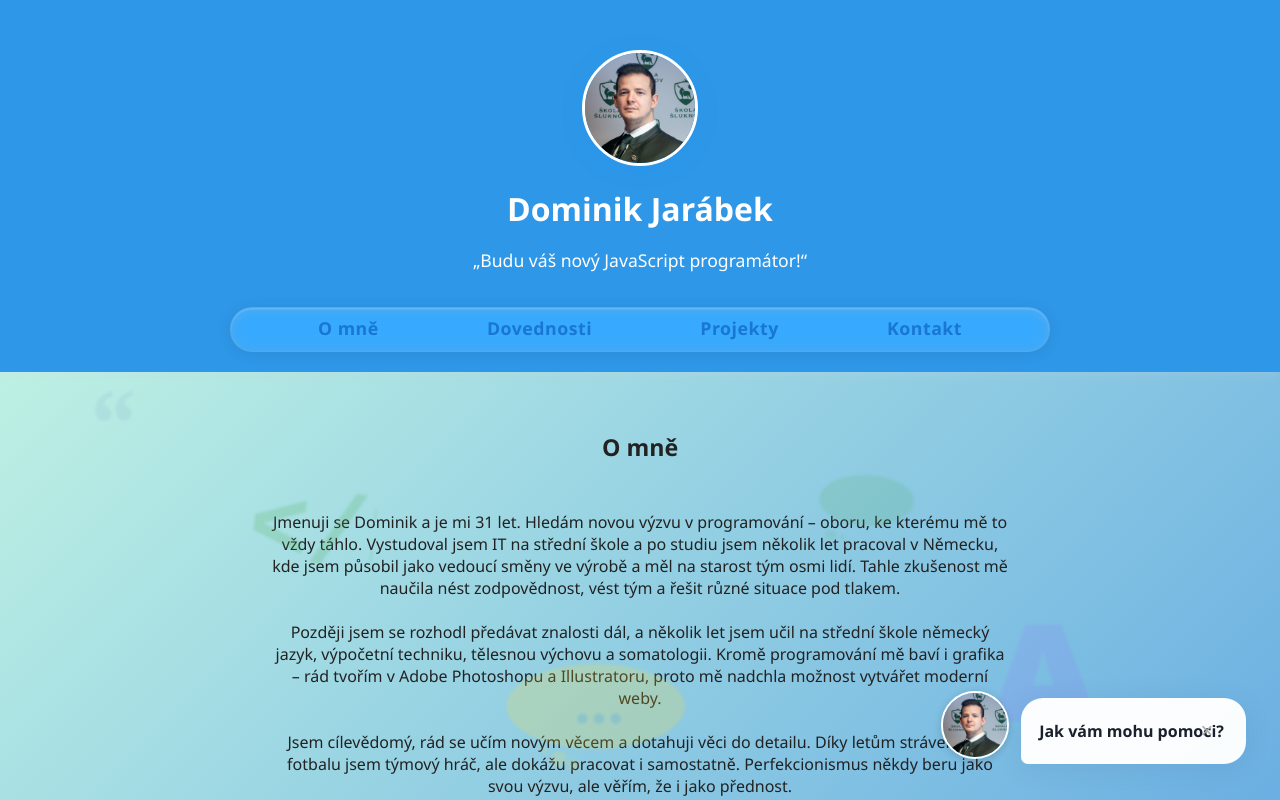
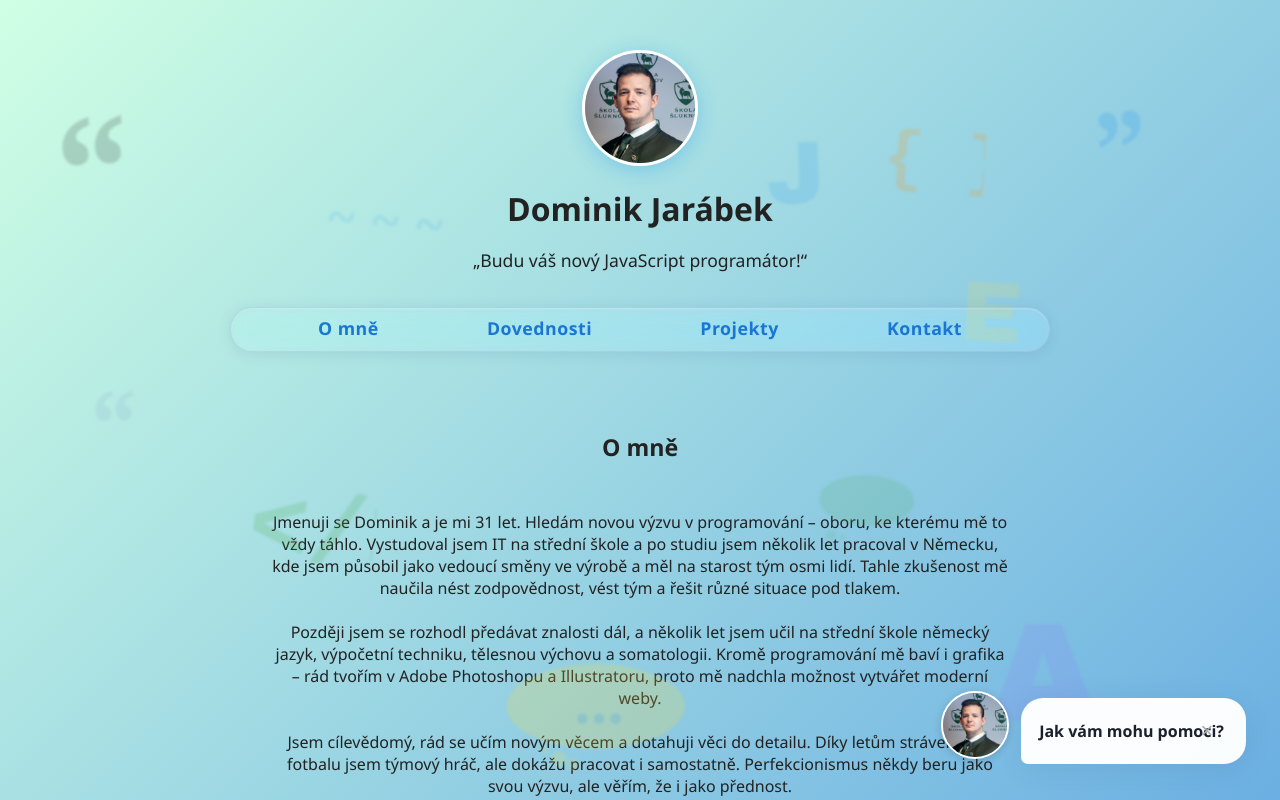
Before and after one commit to Dominik-Jarabek/portfolio_Jarabek, a plain HTML site: page index.html in a window 1280 px wide. Shown: the top 800 px of the page. Drawn offline with Linux system fonts and the light colour scheme.

Commit message:
Add files via upload

```diff
--- a/style.css
+++ b/style.css
@@ -7,10 +7,10 @@ body {
   header {
     text-align: center;
     padding: 40px 0 20px 0;
-    background: #2e97e7;
-    color: white;
-    position: sticky; top: 0; z-index: 10;
-    box-shadow: 0 3px 10px #cfd8dc33;
+    background: transparent;    /* NEBO vynech řádek background úplně */
+    color: inherit;             /* Nebo #222, nebo prostě smaž ten řádek */
+    position: static;           /* NEBO vůbec nepiš position */
+    box-shadow: none;           /* Můžeš klidně vynechat */
   }
   .avatar {
 
@@ -430,4 +430,4 @@ body {
     transition: background 0.2s;
     display: flex; align-items: center; justify-content: center;
   }
-  .ai-assistant-reopen:hover { background: #fed502; color: #0a67c2; }
+  .ai-assistant-reopen:hover { background: #0a284e; color: #0a67c2; }
```
